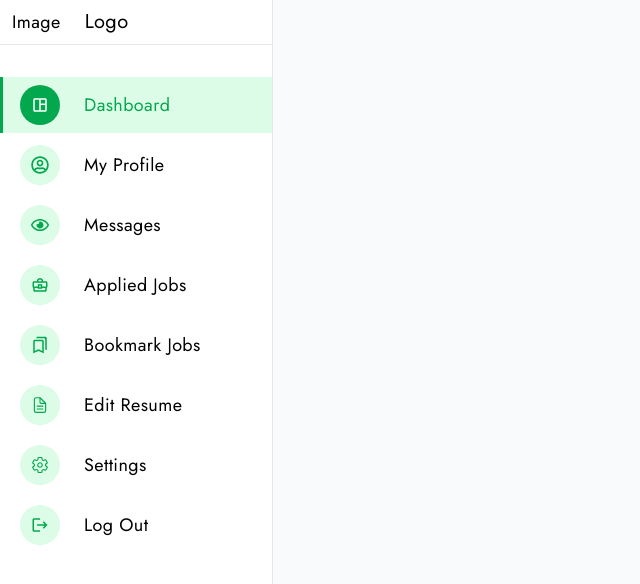
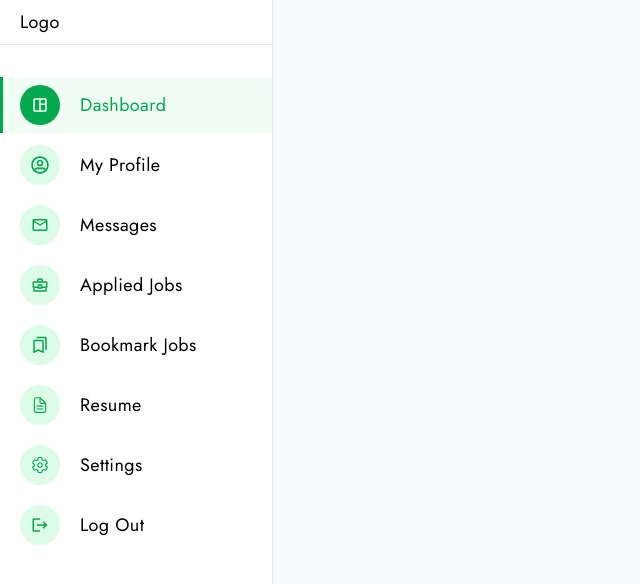
Before and after one commit to tusharshaha/web-market, a Next.js app in the folder frontend/: page /dashboard in a window 1280 px wide. Shown: the top 584 px of the page, without its empty margins (0-640 px from the left). Built offline with nearby package versions, Linux system fonts and the light colour scheme; no server answers.

Commit message:
added message menu

```diff
--- a/frontend/components/DashBoardLayout.tsx
+++ b/frontend/components/DashBoardLayout.tsx
@@ -1,16 +1,16 @@
 import React, { useEffect } from "react";
-import { FaRegEye, FaRegUserCircle } from "react-icons/fa";
+import { FaRegUserCircle } from "react-icons/fa";
 import {
   MdOutlineBookmarks,
   MdOutlineBusinessCenter,
   MdOutlineSpaceDashboard,
+  MdOutlineMailOutline,
   MdLogout,
 } from "react-icons/md";
 import { IoDocumentTextOutline, IoSettingsOutline } from "react-icons/io5";
 import Link from "next/link";
 import { useRouter } from "next/router";
 import useAuth from "@/hooks/useAuth";
-import Image from "next/image";
 
 interface DashboardProps {
   children: React.ReactNode;
@@ -42,7 +42,11 @@ const DashBoardLayout: React.FC<DashboardProps> = ({ children }) => {
       title: "My Profile",
       href: "/dashboard/profile",
     },
-    { icon: <FaRegEye />, title: "Messages", href: "/dashboard/Messages" },
+    {
+      icon: <MdOutlineMailOutline />,
+      title: "Messages",
+      href: "/dashboard/Messages",
+    },
     {
       icon: <MdOutlineBusinessCenter />,
       title: "Applied Jobs",
@@ -55,8 +59,8 @@ const DashBoardLayout: React.FC<DashboardProps> = ({ children }) => {
     },
     {
       icon: <IoDocumentTextOutline />,
-      title: "Edit Resume",
-      href: "/dashboard/edit_resume",
+      title: "Resume",
+      href: "/dashboard/resume",
     },
     {
       icon: <IoSettingsOutline />,
@@ -66,11 +70,10 @@ const DashBoardLayout: React.FC<DashboardProps> = ({ children }) => {
   ];
   return (
     <div className="relative flex">
-      <div className="w-[350px] min-h-screen sticky top-0 bg-white text-black border-r text-lg">
+      <div className="w-[350px] max-h-screen overflow-y-auto sticky top-0 bg-white text-black border-r text-lg">
         <div className="border-b">
-          <div className="flex items-center gap-6 pl-3 py-2">
-            <span>Image</span>
-            <h4>Logo</h4>
+          <div className="pl-5 py-2">
+            <Link href="/">Logo</Link>
           </div>
         </div>
         <ul className="mt-8 space-y-1">
@@ -82,7 +85,7 @@ const DashBoardLayout: React.FC<DashboardProps> = ({ children }) => {
               } py-2 px-5 group trans`}
             >
               <Link
-                className="flex items-center gap-6"
+                className="flex items-center gap-5"
                 title={menu.title}
                 href={menu.href}
               >
@@ -94,7 +97,7 @@ const DashBoardLayout: React.FC<DashboardProps> = ({ children }) => {
           <li className="py-2 px-5 hover:text-primary trans">
             <button
               onClick={handleLogout}
-              className="flex items-center gap-6 group"
+              className="flex items-center gap-5 group"
             >
               <div className="icon trans">
                 <MdLogout />
--- a/frontend/styles/globals.css
+++ b/frontend/styles/globals.css
@@ -116,7 +116,7 @@ body {
 }
 
 .active_menu{
-  @apply element-highlight before:left-0 relative bg-green-100 text-primary
+  @apply element-highlight before:left-0 relative bg-green-50 text-primary
 }
 
 .active_menu .icon{
```
